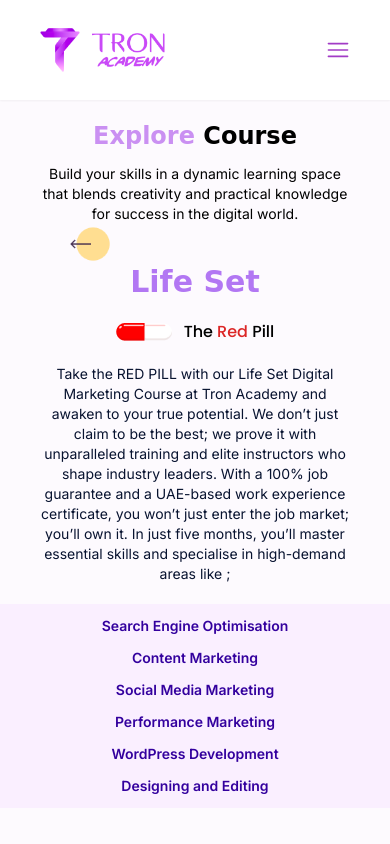
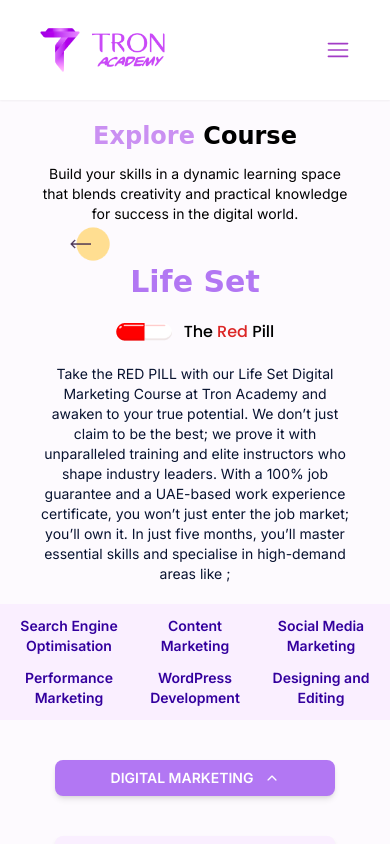
Before and after one commit to Tron-Technolegies/Tron-Academy-Website, a React (Vite) app in the folder client/: page /course in a window 390 px wide. Shown: the top 844 px of the page. Built offline with nearby package versions, Linux system fonts and the light colour scheme.

Commit message:
about content changed

```diff
--- a/client/src/components/about/AboutHeader.jsx
+++ b/client/src/components/about/AboutHeader.jsx
@@ -5,7 +5,7 @@
 export default function AboutHeader() {
   return (
     <div
-      className="lg:px-[120px] lg:py-20 px-10 py-5 bg-center flex lg:flex-row flex-col gap-10 justify-between items-center relative"
+      className="lg:px-[120px] lg:py-20 px-10 py-5 landing-height bg-center flex lg:flex-row flex-col gap-10 justify-between items-center relative"
       style={{ backgroundImage: `url('/about/about-bg.png')` }}
     >
       <div className="flex flex-col gap-20 max-w-[700px] justify-start">
--- a/client/src/components/about/WhyStatsSection.jsx
+++ b/client/src/components/about/WhyStatsSection.jsx
@@ -47,9 +47,7 @@
           </div>
         ))}
       </div>
-      <p className="text-[#A157DC] md:text-[15px] text-sm text-center font-medium">
-        So why wait? Start your journey with the world's leading experts today!
-      </p>
+
       <motion.img
         src="/about/robot-2.png"
         className="absolute md:w-[88px] md:h-[92px] w-[40px] h-[42px] sm:top-10 sm:right-10 right-0"
--- a/client/src/components/course/CourseDescription.jsx
+++ b/client/src/components/course/CourseDescription.jsx
@@ -43,14 +43,13 @@
       <p className="max-w-[800px] text-center md:text-base text-sm inter-font text-[#081330]">
         {desc}
       </p>
-      <div className="bg-[#FAEFFF] grid md:grid-cols-3 sm:grid-cols-2 grid-cols-1 gap-y-3 w-screen justify-items-center p-3 ">
+      <div className="bg-[#FAEFFF] grid grid-cols-3 gap-3 place-items-center justify-items-center w-screen p-3 ">
         {points.map((x, index) => (
-          <p
-            className="inter-font text-[#33009E] md:text-base text-sm font-semibold"
-            key={index}
-          >
-            {x}
-          </p>
+          <div key={index} className="">
+            <p className="inter-font text-[#33009E] text-center md:text-base text-sm font-semibold">
+              {x}
+            </p>
+          </div>
         ))}
       </div>
     </div>
--- a/client/src/components/home/FindCourseSection/FindCourseSection.jsx
+++ b/client/src/components/home/FindCourseSection/FindCourseSection.jsx
@@ -25,11 +25,11 @@
           <input
             type="text"
             placeholder="search your course.."
-            className="bg-[#f7f4f4] px-4 py-3 rounded-lg lg:w-1/3 sm:w-1/2 w-4/5"
+            className="bg-[#f8ddf7] px-4 py-3 rounded-lg lg:w-1/3 sm:w-1/2 w-4/5 placeholder-[#dba9ed]"
           ></input>
           <button
             onClick={() => navigate("/course")}
-            className="text-3xl p-2 bg-[#f7f4f4] rounded-lg"
+            className="text-3xl p-2 bg-[#f8ddf7] rounded-lg"
           >
             <IoIosSearch />
           </button>
--- a/client/src/components/home/getInTouch/GetInTouchSection.jsx
+++ b/client/src/components/home/getInTouch/GetInTouchSection.jsx
@@ -43,7 +43,7 @@
           />
           <FormSelect
             title={"What Course are you interested in"}
-            list={["Coding", "Multimedia", "Digital Coding"]}
+            list={["Coding", "Multimedia", "Digital Marketing"]}
             value={course}
             onchange={(e) => setCourse(e.target.value)}
           />
```
Also changed, not shown: 1 other file (tests, documents, lock files or other folders).
